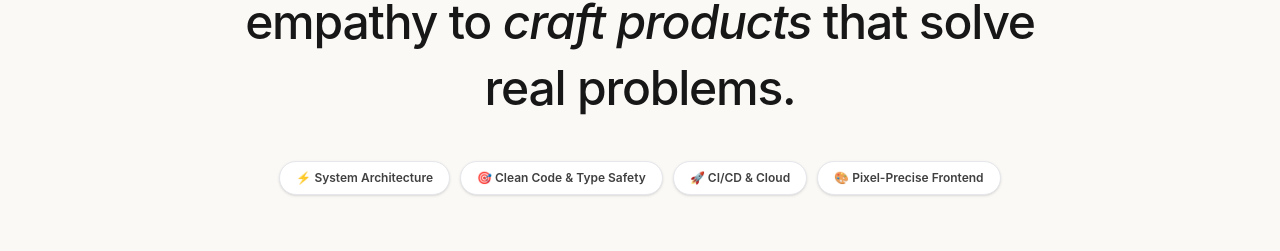
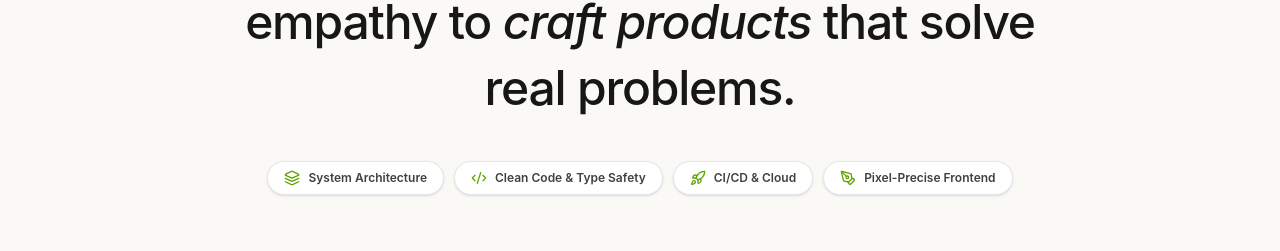
Before and after one commit to leanderarya/portfolio, a Next.js app: page / in a window 1280 px wide. Shown: the part 1536-1787 px from the top of the page. Built offline with nearby package versions, Linux system fonts and the light colour scheme; a web font is replaced by a local one.

Commit message:
feat(statement): emoji pill → ikon Lucide lime (Layers, CodeXml, Rocket, PenTool)

```diff
--- a/components/Statement.tsx
+++ b/components/Statement.tsx
@@ -1,13 +1,14 @@
 "use client";
 
 import { motion, useReducedMotion } from "framer-motion";
+import { LuLayers, LuCodeXml, LuRocket, LuPenTool } from "react-icons/lu";
 import { EASE, Stagger, StaggerItem } from "@/components/motion/primitives";
 
 const pills = [
-  "⚡ System Architecture",
-  "🎯 Clean Code & Type Safety",
-  "🚀 CI/CD & Cloud",
-  "🎨 Pixel-Precise Frontend",
+  { icon: <LuLayers className="text-base text-lime-600" />, label: "System Architecture" },
+  { icon: <LuCodeXml className="text-base text-lime-600" />, label: "Clean Code & Type Safety" },
+  { icon: <LuRocket className="text-base text-lime-600" />, label: "CI/CD & Cloud" },
+  { icon: <LuPenTool className="text-base text-lime-600" />, label: "Pixel-Precise Frontend" },
 ];
 
 export default function Statement() {
@@ -47,9 +48,10 @@ export default function Statement() {
 
         <Stagger className="flex flex-wrap items-center justify-center gap-2.5 mt-8 sm:mt-10" gap={0.07}>
           {pills.map((p) => (
-            <StaggerItem key={p} y={14}>
-              <span className="inline-block px-4 py-2 rounded-full bg-white border border-[#E5E7EB] shadow-sm text-xs font-semibold text-neutral-700">
-                {p}
+            <StaggerItem key={p.label} y={14}>
+              <span className="inline-flex items-center gap-2 px-4 py-2 rounded-full bg-white border border-[#E5E7EB] shadow-sm text-xs font-semibold text-neutral-700">
+                {p.icon}
+                {p.label}
               </span>
             </StaggerItem>
           ))}
```
